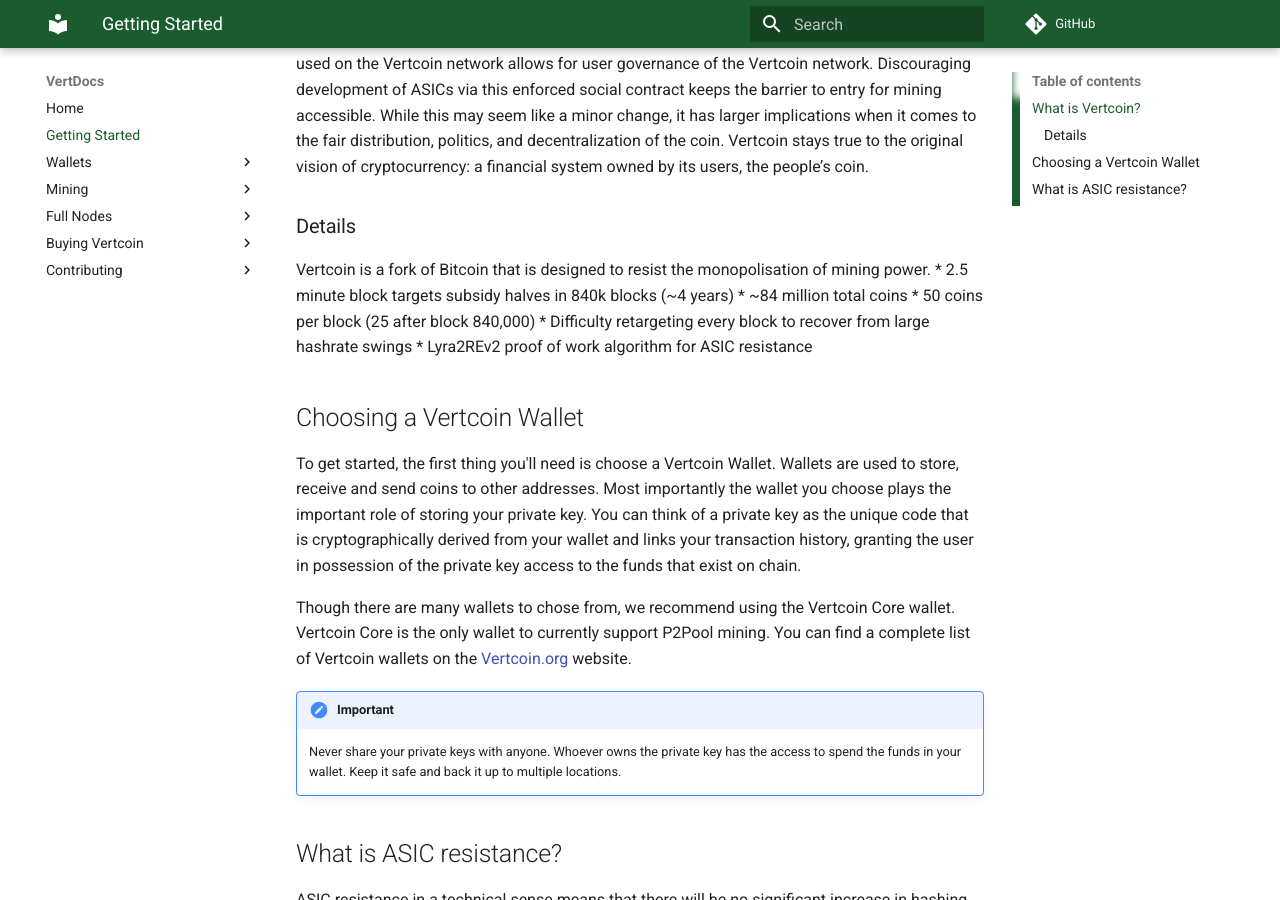
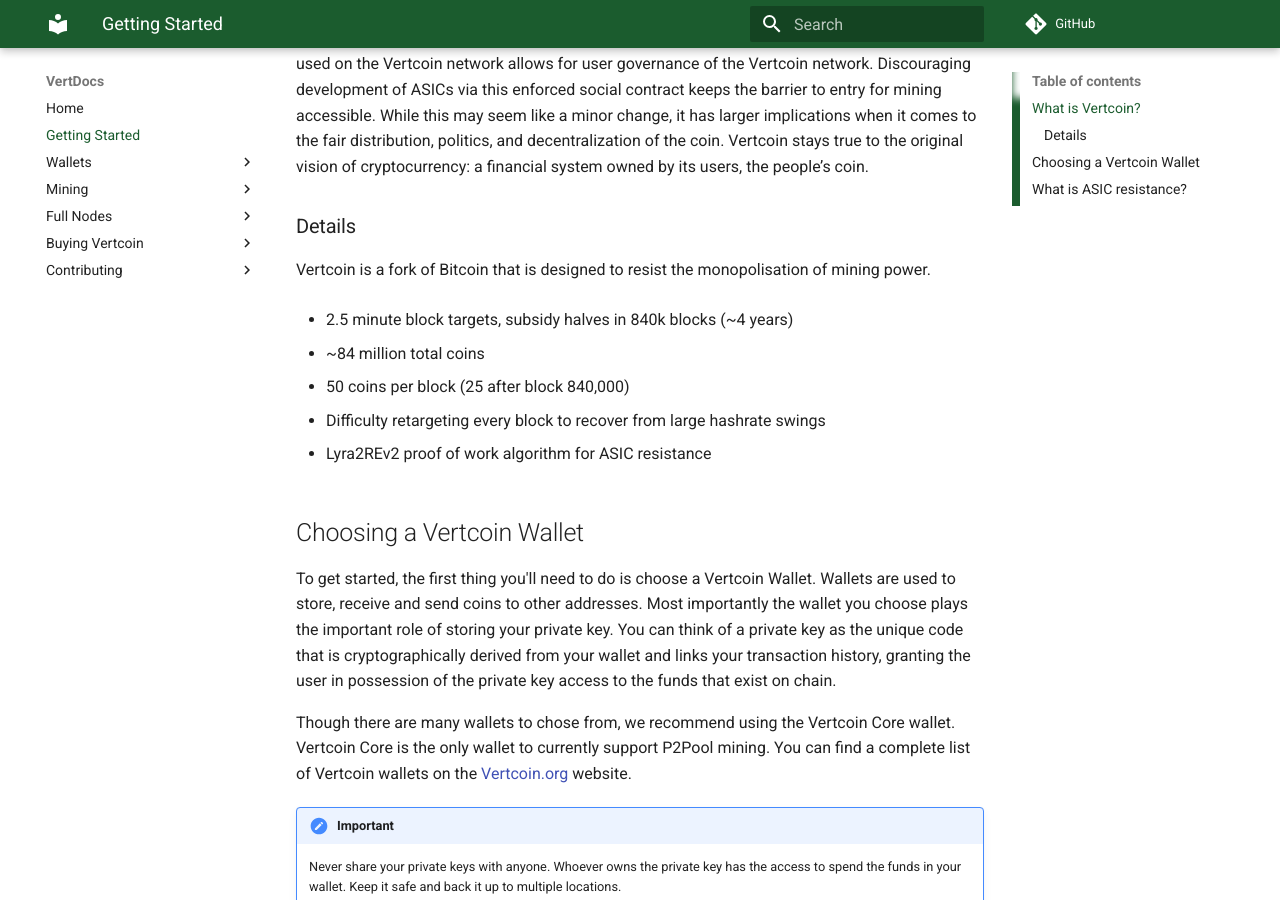
Before and after one commit to vertcoin-project/VertDocs, an MkDocs documentation site: the page built from docs/getting-started.md, in a window 1280 px wide and 900 px high, scrolled down 400 px. Built offline with MkDocs 1.6.1 and Material for MkDocs 9.7.7, drawn with Linux system fonts in a browser that asks for light colours; comment, search, counter and statistics services are not loaded; old or Windows-style settings are respelled for this version of MkDocs.

Commit message:
Update markdown formatting
1.) Fixed unsorted list of detail items from bunching together in mkdocs theme
2.) Fixed a sentence

```diff
--- a/docs/getting-started.md
+++ b/docs/getting-started.md
@@ -8,16 +8,20 @@
 
 ### Details
 Vertcoin is a fork of Bitcoin that is designed to resist the monopolisation of mining power.
-* 2.5 minute block targets
-subsidy halves in 840k blocks (~4 years)
+
+* 2.5 minute block targets, subsidy halves in 840k blocks (~4 years)
+
 * ~84 million total coins
+
 * 50 coins per block (25 after block 840,000)
+
 * Difficulty retargeting every block to recover from large hashrate swings
+
 * Lyra2REv2 proof of work algorithm for ASIC resistance
 
 ## Choosing a Vertcoin Wallet
 
-To get started, the first thing you'll need is choose a Vertcoin Wallet. Wallets are used to store, receive and send coins to other addresses. Most importantly the wallet you choose plays the important role of storing your private key. You can think of a private key as the unique code that is cryptographically derived from your wallet and links your transaction history, granting the user in possession of the private key access to the funds that exist on chain.
+To get started, the first thing you'll need to do is choose a Vertcoin Wallet. Wallets are used to store, receive and send coins to other addresses. Most importantly the wallet you choose plays the important role of storing your private key. You can think of a private key as the unique code that is cryptographically derived from your wallet and links your transaction history, granting the user in possession of the private key access to the funds that exist on chain.
 
 Though there are many wallets to chose from, we recommend using the Vertcoin Core wallet. Vertcoin Core is the only wallet to currently support P2Pool mining. You can find a complete list of Vertcoin wallets on the [Vertcoin.org](https://vertcoin.org/download/) website.
 
```
